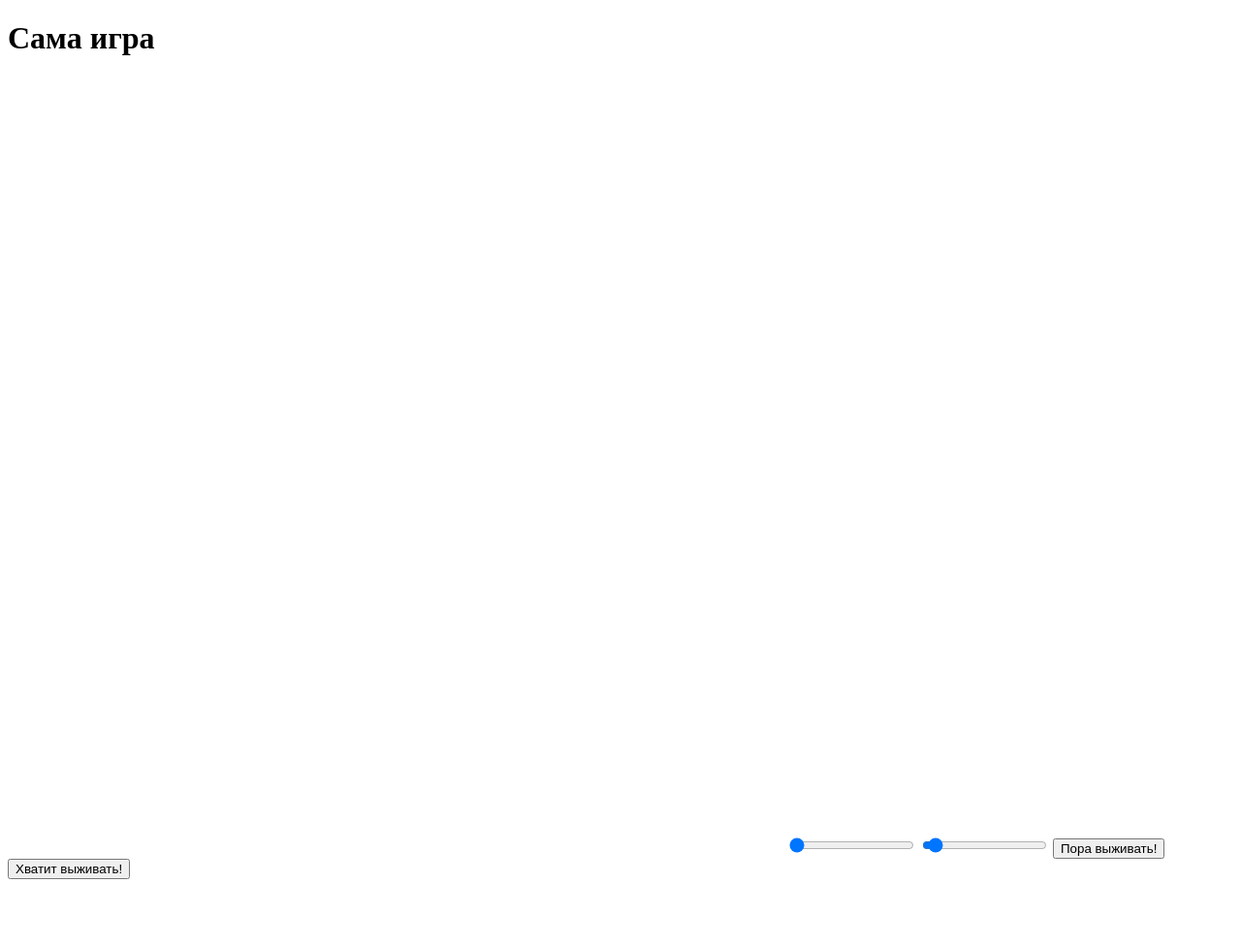
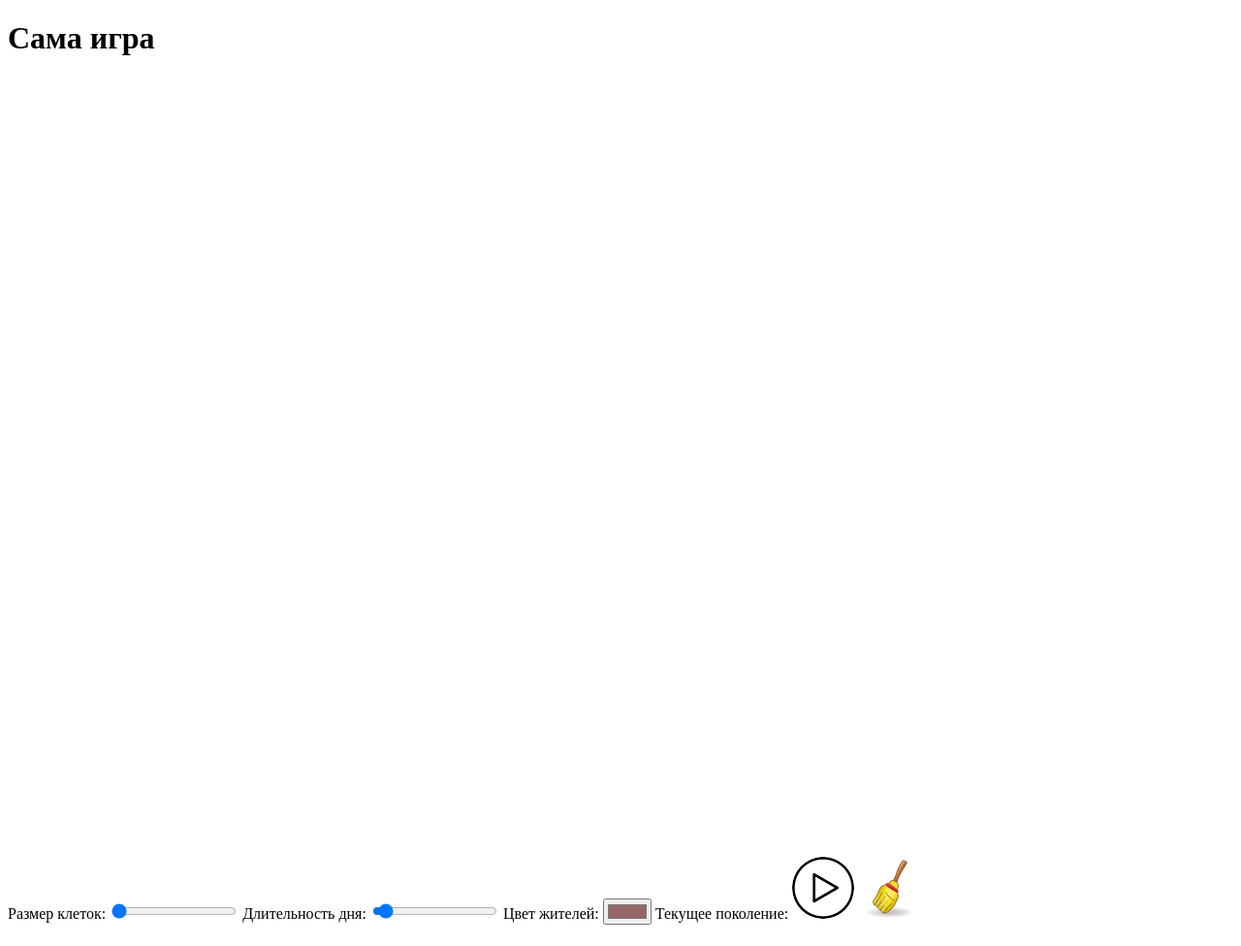
Before and after one commit to LLeni/GameOfLife, a plain HTML site: page index.html in a window 1280 px wide. Shown: the whole page at 97% size. Before the commit the page ends 915 px from the top, so only its background shows below. Drawn offline with nearby package versions, Linux system fonts and the light colour scheme.

Commit message:
Можно выбирать цвет жителей Две кнопки объединились в одну (play и stop) Теперь опции имеют названия У кнопок появились иконки Сейчас можно видеть какое на данный момент поколение При нажатии на play или на clear и при не заданном размере клеток теперь выводится сообщение об этом

```diff
--- a/index.html
+++ b/index.html
@@ -2,19 +2,40 @@
 <html>
     <head>
         <meta charset="UTF-8">
-
         <title>Game of Life SNAPSHOT-0</title>
         <script src="http://code.jquery.com/jquery-1.9.1.js"></script>
+        <link href="./style.css" rel="stylesheet" type="text/css">
     </head>
     <body>
         <h1>Сама игра</h1>
-        <canvas id="canvas" width="800" height="800"></canvas>
+        <div>
+            <canvas id="canvas" width="800" height="800"></canvas>
+        </div>
+        <div id = "options">
+            <div class = "option">
+                <label for="lengthCellsSlider">Размер клеток:</label>
+                <input id="lengthCellsSlider" type="range" min="10" max="100" step="10" value="10" />
+            </div>
+            <div class = "option">
+                <label for="speedSlider">Длительность дня:</label>
+                <input id="speedSlider" type="range" min="1" max="20" step="1" value="2" />
+            </div>
+            <div class = "option">
+                <label for="colorPicker"> Цвет жителей:</label>
+                <input type="color" id="colorPicker" value="#986767">
+            </div>
+            <div class = "option">
+                <p>Текущее поколение: <b id="numberGenerationB"></b> </p>
+            </div>
+            <script src="js/life.js"></script>
+            <div class="option">
+                <!--<input type="button" onclick="live()" value="Пора выживать!" /> -->
+                <input id="playButton" style="background-color: white;" type="image" onclick="live()" width="64" height="64" src="./images/play.ico" />
+               <!-- <input type="button" onclick="clearGrid()" value="Очистить!" /> -->
+               <input id="clearButton" style="background-color: white;" type="image" onclick="clearGrid()" width="64" height="64" src="./images/clear.png" />
+            </div>
 
-        <input id="lengthCellsSlider" type="range" min="10" max="100" step="10" value="10" />
-        <input id="speedSlider" type="range" min="1" max="20" step="1" value="2" />
+        </div>
 
-        <script src="js/life.js"></script>
-        <input type="button" onclick="live()" value="Пора выживать!" />
-        <input type="button" onclick="stop()" value="Хватит выживать!" />
     </body>
 </html>
--- a/js/life.js
+++ b/js/life.js
@@ -1,5 +1,15 @@
+//TODO: При нажатии на play кнопка меняет цвет на зеленный, при повторном нажатии кнопка возвращает свой первоначальный вид
+//TODO: При заселении жителей жители заходят на сетку и таким образом часть сетки исчезает, но при проживании поколений жители появляются ровно посередине клетки не выходя за ее пределы
+//TODO: При спуске страницы неправильно заселяются жители
+//TODO: Опции должны быть правее от самой игры, а не снизу
+
+const MESSENGE_NOT_SET_LENGTH_CELL = "Вы еще не задали размер сетки";
+
 const canvas = document.getElementById("canvas");
 const ctx = canvas.getContext("2d");
+
+const numberGenerationB = document.getElementById("numberGenerationB");
+let numberGeneration = 0;
 
 const canvasX =  canvas.getBoundingClientRect().left;
 let clickX = 0;
@@ -13,11 +23,16 @@ let lengthCell = 0;
 const speedSlider = document.getElementById("speedSlider");
 let speedDay = 0;
 
+const colorPicker = document.getElementById("colorPicker");
+
+const playButton = document.getElementById("playButton");
+
 canvas.addEventListener('click', handlerClickCanvas);
 
 let currentGeneration = new Array();
-
 let timerId;
+let isLiveDays = false;
+let style = document.createElement('style');
 
 $('#lengthCellsSlider').on('input', function() {
    initGrid();
@@ -25,7 +40,6 @@ $('#lengthCellsSlider').on('input', function() {
 
 $('#speedSlider').on('input', function() {
     speedDay = parseInt(speedSlider.value * 10);
-    console.log("speedY");
  });
 
 
@@ -34,14 +48,19 @@ function handlerClickCanvas(e) {
     clickX = e.clientX;
     clickY = e.clientY;
 
-    ctx.rect(parseInt(Math.trunc((clickX-canvasX)/lengthCell))*lengthCell  , parseInt(Math.trunc((clickY-canvasY)/lengthCell))*lengthCell, lengthCell, lengthCell);
-    ctx.fill();
+    ctx.fillStyle = colorPicker.value;
+    ctx.fillRect(parseInt(Math.trunc((clickX-canvasX)/lengthCell))*lengthCell  , parseInt(Math.trunc((clickY-canvasY)/lengthCell))*lengthCell, lengthCell, lengthCell);
+
+   // ctx.fill();
 
     currentGeneration[parseInt(Math.trunc((clickY-canvasY)/lengthCell))][parseInt(Math.trunc((clickX-canvasX)/lengthCell))] = 1;
 
   }
 
 function initGrid(){
+    numberGeneration = 0;
+    numberGenerationB.innerHTML = numberGeneration;
+    stop();
     lengthCell = parseInt(lengthCellsSlider.value);
     currentGeneration = new Array();
     for(let i = 0; i <= (canvas.width/lengthCell); i++){
@@ -71,10 +90,25 @@ function drawGrid(){
 
 function live(){
 
-    timerId = setInterval(liveOneDay, speedDay);
+    if(lengthCell == 0){
+        alert(MESSENGE_NOT_SET_LENGTH_CELL);
+    } else {
+        if(isLiveDays == false){
+            timerId = setInterval(liveOneDay, speedDay);
+            isLiveDays = true;
+            playButton.style.backgroundColor = '#e5e5e5';
+            console.log = "sdsad";
+        } else {
+            clearInterval(timerId);
+            isLiveDays = false;
+        }
+    }
+
+
 }
 
 function liveOneDay(){
+
     var countLives;
 //    var nextCells = cells;
     let nextGeneration = new Array();
@@ -131,7 +165,6 @@ function liveOneDay(){
                 if(currentGeneration[line+1][column] == 1) countLives ++; // South
             }
 
-            console.log(countLives);
             if(currentGeneration[line][column] == 1){
                 if(countLives == 2 || countLives == 3){
                     nextGeneration[line][column] = 1
@@ -150,6 +183,8 @@ function liveOneDay(){
     }
 
     currentGeneration = nextGeneration;
+    numberGeneration++;
+    numberGenerationB.innerHTML = numberGeneration;
     redraw();
 }
 
@@ -166,6 +201,19 @@ function redraw(){
     drawGrid(); // Потому что clearRect задевает сетку
 }
 
-function stop(){
-    clearInterval(timerId);
+function clearGrid(){
+    if(lengthCell == 0){
+        alert(MESSENGE_NOT_SET_LENGTH_CELL);
+    } else {
+        numberGeneration = 0;
+        numberGenerationB.innerHTML = numberGeneration;
+        stop();
+        for(let i = 0; i < currentGeneration.length; i++){
+            for(let j = 0; j < currentGeneration[i].length; j++){
+                currentGeneration[i][j] = 0;
+            }
+        }
+        ctx.clearRect(0, 0, canvas.width, canvas.height);
+        drawGrid();
+    }
 }
--- /dev/null
+++ b/style.css
@@ -0,0 +1,34 @@
+
+
+#playButton {
+    transition: border 0.5s linear;
+    border: 1px solid black;
+    border-radius: 35px;
+    background-color: white;
+    cursor: pointer;
+    user-select: none;
+    border: none;
+    outline: none;
+    transition: background 9999999s;
+}
+
+#playButton:hover {
+    border: 2px solid black;
+    box-shadow: 1px 1px 2px 0 black;
+
+}
+
+#playButton:active{
+    border: 2px solid black;
+    background-color: green;
+    transition: background 0s;
+}
+
+#options{
+    position: relative;
+}
+
+.option{
+    display: inline-block;
+    position: relative;
+}
```
Also changed, not shown: images/clear.png (added), images/play.ico (added).
